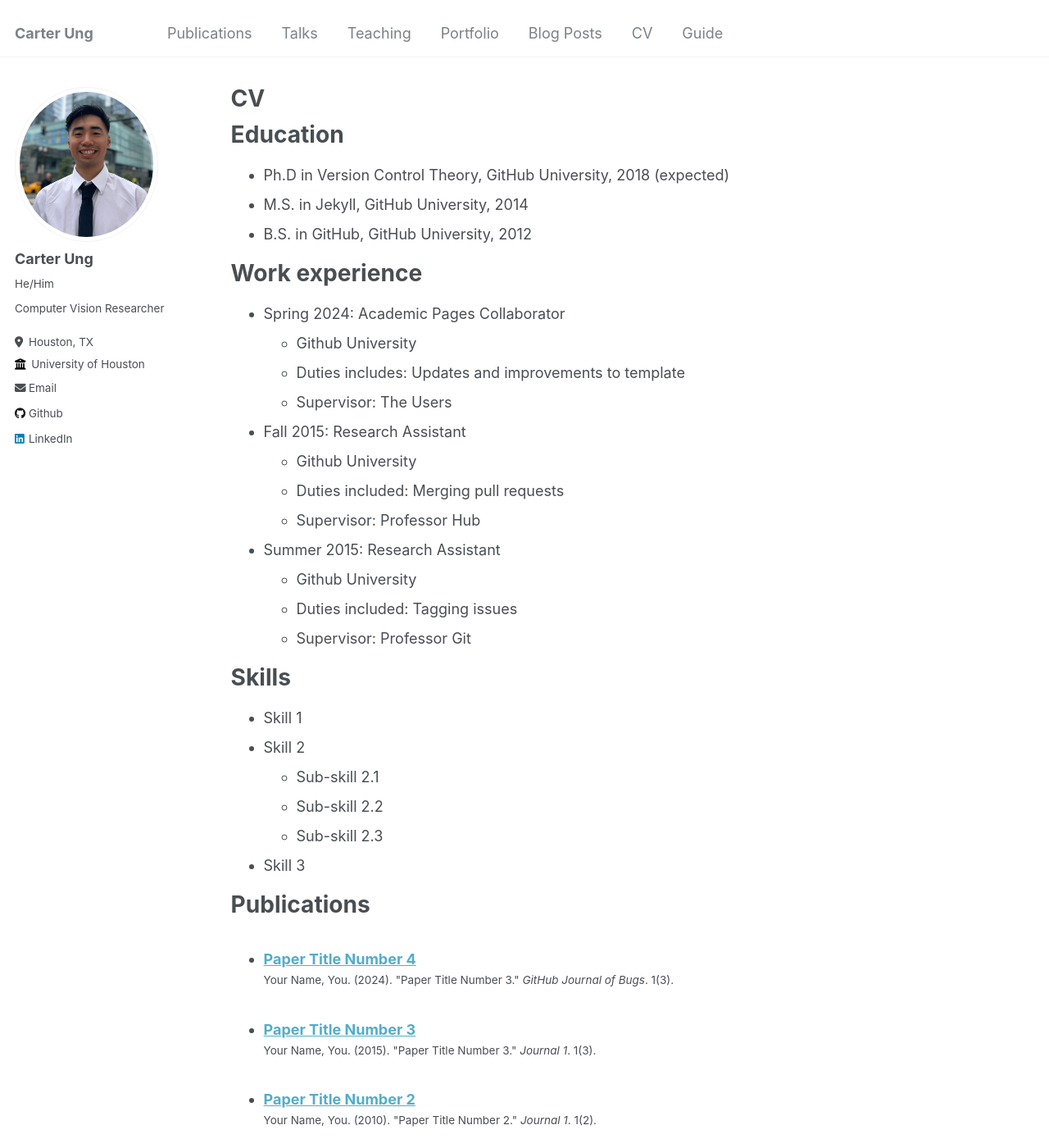
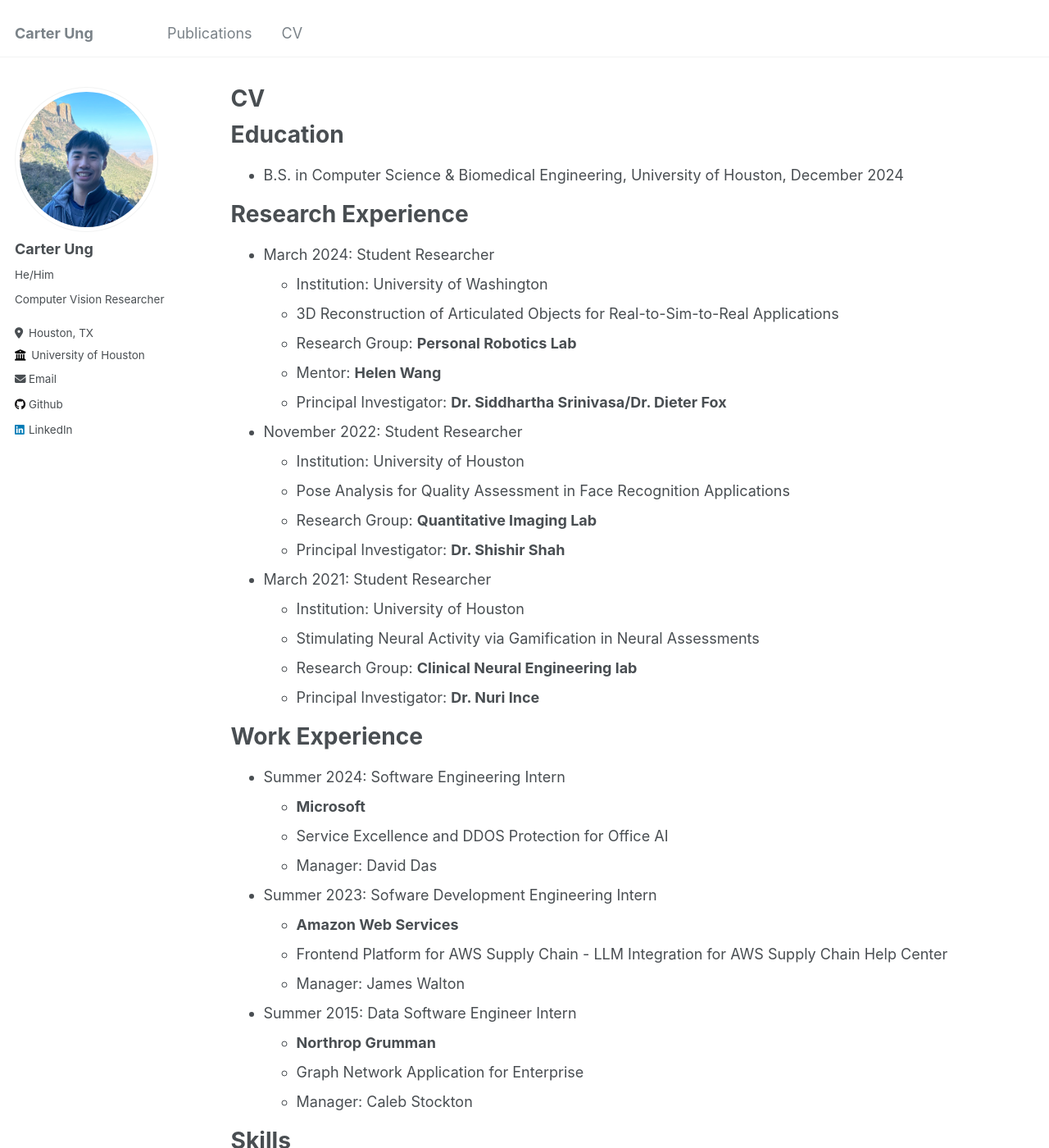
Before and after one commit to carteruh/carter-ung.github.io, a Jekyll site: the page built from _pages/cv.md, in a window 1280 px wide and 1400 px high. Shown: the whole window at 82% size. Built offline with Jekyll 4.4.1, drawn with Linux system fonts in a browser that asks for light colours; some of the changed text lies outside the part shown.

Commit message:
Made updates

```diff
--- a/_config.yml
+++ b/_config.yml
@@ -23,7 +23,7 @@ github: [metadata]
 #               Additional customization can be done by editing /_includes/author-profile.html
 author:
   # Biographic information
-  avatar           : "profile.png"
+  avatar           : "IMG_5912.jpg"
   name             : "Carter Ung"
   pronouns         : "He/Him"
   bio              : "Computer Vision Researcher"
@@ -243,7 +243,7 @@ defaults:
     values:
       layout: single
       author_profile: true
-      share: true
+      share: false
       comments: true
   # _publications
   - scope:
--- a/_pages/cv.md
+++ b/_pages/cv.md
@@ -11,54 +11,86 @@ redirect_from:
 
 Education
 ======
-* Ph.D in Version Control Theory, GitHub University, 2018 (expected)
-* M.S. in Jekyll, GitHub University, 2014
-* B.S. in GitHub, GitHub University, 2012
+* B.S. in Computer Science & Biomedical Engineering, University of Houston, December 2024
 
-Work experience
+Research Experience
 ======
-* Spring 2024: Academic Pages Collaborator
-  * Github University
-  * Duties includes: Updates and improvements to template
-  * Supervisor: The Users
+* March 2024: Student Researcher
+  * Institution: University of Washington
+  * 3D Reconstruction of Articulated Objects for Real-to-Sim-to-Real Applications
+  * Research Group: **Personal Robotics Lab**
+  * Mentor: **Helen Wang**
+  * Principal Investigator: **Dr. Siddhartha Srinivasa/Dr. Dieter Fox**
 
-* Fall 2015: Research Assistant
-  * Github University
-  * Duties included: Merging pull requests
-  * Supervisor: Professor Hub
+* November 2022: Student Researcher
+  * Institution: University of Houston
+  * Pose Analysis for Quality Assessment in Face Recognition Applications
+  * Research Group: **Quantitative Imaging Lab**
+  * Principal Investigator: **Dr. Shishir Shah**
 
-* Summer 2015: Research Assistant
-  * Github University
-  * Duties included: Tagging issues
-  * Supervisor: Professor Git
+* March 2021: Student Researcher
+  * Institution: University of Houston
+  * Stimulating Neural Activity via Gamification in Neural Assessments
+  * Research Group: **Clinical Neural Engineering lab**
+  * Principal Investigator: **Dr. Nuri Ince**
+
+Work Experience
+======
+* Summer 2024: Software Engineering Intern
+  * **Microsoft**
+  * Service Excellence and DDOS Protection for Office AI
+  * Manager: David Das
+
+* Summer 2023: Sofware Development Engineering Intern
+  * **Amazon Web Services**
+  * Frontend Platform for AWS Supply Chain - LLM Integration for AWS Supply Chain Help Center
+  * Manager: James Walton
+
+* Summer 2015: Data Software Engineer Intern
+  * **Northrop Grumman**
+  * Graph Network Application for Enterprise
+  * Manager: Caleb Stockton
 
 Skills
 ======
-* Skill 1
-* Skill 2
-  * Sub-skill 2.1
-  * Sub-skill 2.2
-  * Sub-skill 2.3
-* Skill 3
+* Programming
+* Machine Learning
+  * Image Processing
+  * Graphics
+  * Deep Learning
+* Software Engineering
+* Signal Processing
 
-Publications
+
+Publications & Writings
 ======
   <ul>{% for post in site.publications reversed %}
     {% include archive-single-cv.html %}
+    {% break %}
   {% endfor %}</ul>
 
-Talks
+
+<!-- Talks
 ======
   <ul>{% for post in site.talks reversed %}
     {% include archive-single-talk-cv.html  %}
-  {% endfor %}</ul>
+  {% endfor %}</ul> -->
 
-Teaching
+<!-- Teaching
 ======
   <ul>{% for post in site.teaching reversed %}
     {% include archive-single-cv.html %}
-  {% endfor %}</ul>
+  {% endfor %}</ul> -->
+
+
+Awards
+======
+* Brookshire Scholar
+* Regan Endwoment Scholar
+* Roy & Lillie Scholar
+* SASE Chevron National Scholar
+* Goldwater Nominee
 
 Service and leadership
 ======
-* Currently signed in to 43 different slack teams
+* President, VP, Historian for the Society of Asian Scientists and Engineers at University of Houston
--- a/_publications/2024-02-17-paper-title-number-4.md
+++ b/_publications/2024-02-17-paper-title-number-4.md
@@ -1,12 +1,12 @@
 ---
-title: "Paper Title Number 4"
+title: "Optimizing Data Selection for Pose Invariance in Facial Recognition Algorithms"
 collection: publications
 permalink: /publication/2024-02-17-paper-title-number-4
-excerpt: 'This paper is about fixing template issue #693.'
+excerpt: 'Senior Honors Thesis: Successfully Defended Spring 2024'
 date: 2024-02-17
-venue: 'GitHub Journal of Bugs'
+venue: 'University of Houston College of Natural Sciences and Mathematics'
 paperurl: 'http://academicpages.github.io/files/paper3.pdf'
-citation: 'Your Name, You. (2024). &quot;Paper Title Number 3.&quot; <i>GitHub Journal of Bugs</i>. 1(3).'
+citation: 'Carter Ung “Optimizing Data Selection for Pose Invariance in Facial Recognition Algorithms”, Senior Honors Thesis, University of Houston, Houston, TX, 2024'
 ---
 
 The contents above will be part of a list of publications, if the user clicks the link for the publication than the contents of section will be rendered as a full page, allowing you to provide more information about the paper for the reader. When publications are displayed as a single page, the contents of the above "citation" field will automatically be included below this section in a smaller font.
```
Also changed, not shown: _data/navigation.yml (+10 -10 lines), _pages/about.md (+3 -3 lines), images/IMG_5912.jpg (added).
